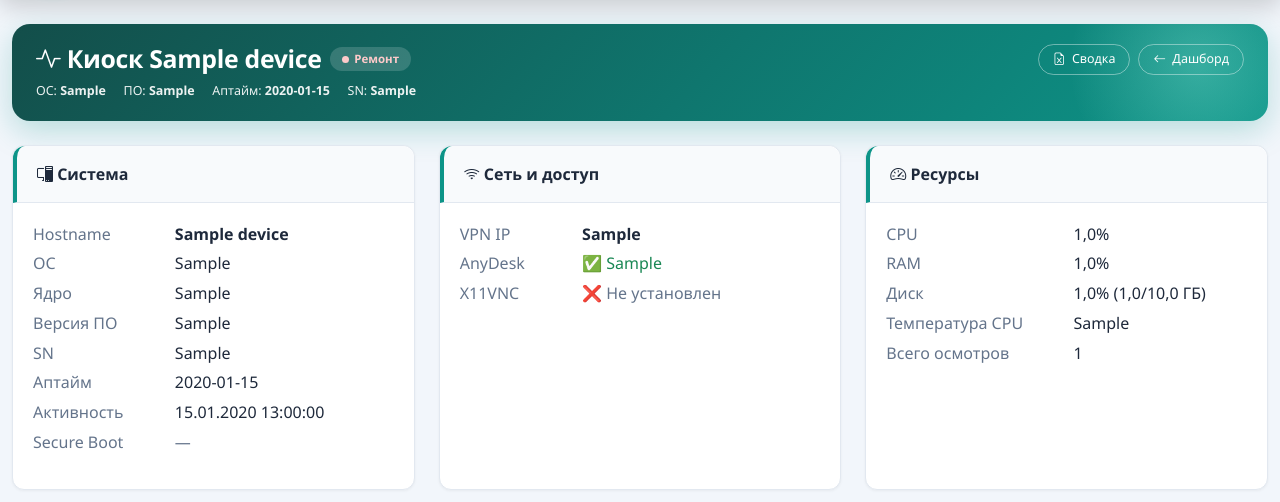
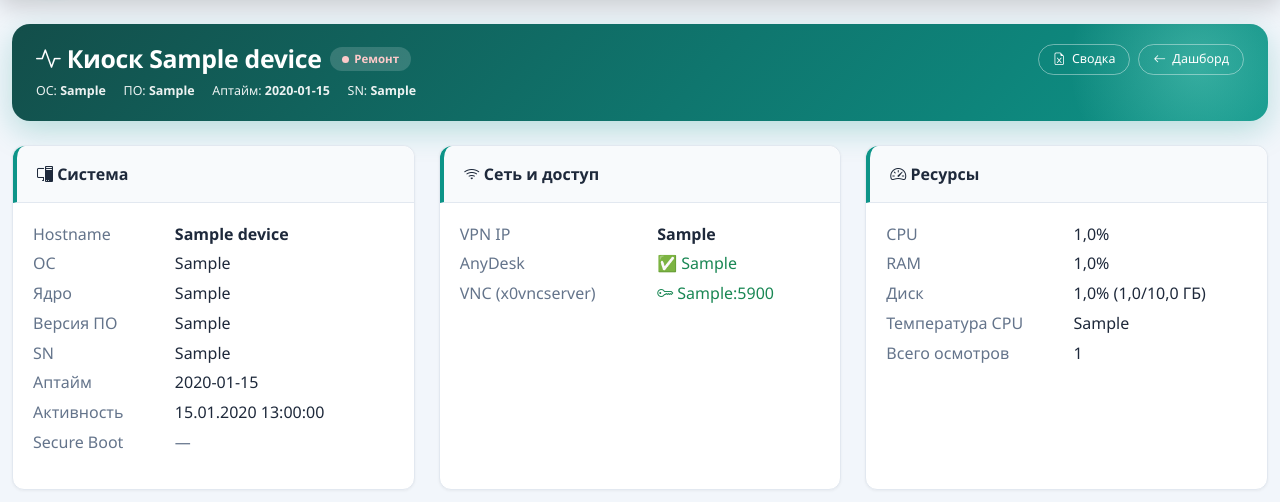
Before and after one commit to alekchiz/devicehub, a Django app: page /dashboard/device/1/detail/ in a window 1280 px wide. Shown: the part 72-574 px from the top of the page. Run offline with Django 5.2, Linux system fonts and the light colour scheme; tables that the repository leaves empty hold one stand-in row (values such as "Sample post"); some libraries are stand-ins or nearby versions.

Commit message:
Киоски: кнопка настройки VNC (x0vncserver) с флагом vnc_ready и бейджами

```diff
--- a/core/settings.py
+++ b/core/settings.py
@@ -106,6 +106,8 @@ MQTT_DAY_TOPICS = os.getenv('MQTT_DAY_TOPICS', 'pak/day,client/day')
 # Доступ по SSH к киоскам (используется в views.py)
 DEVICE_SSH_USER = os.getenv('DEVICE_SSH_USER', 'terminal')
 DEVICE_SSH_PASSWORD = os.getenv('DEVICE_SSH_PASSWORD', '')
+# Пароль VNC (x0vncserver) на ПАК. По умолчанию — стандартный SSH-пароль.
+DEVICE_VNC_PASSWORD = os.getenv('DEVICE_VNC_PASSWORD', DEVICE_SSH_PASSWORD)
 # Пароль sudo/root на ПАК, если он отличается от пароля входа по SSH.
 # Пустой — sudo выполняется паролем входа.
 DEVICE_SSH_SUDO_PASSWORD = os.getenv('DEVICE_SSH_SUDO_PASSWORD', '')
--- a/devices/admin.py
+++ b/devices/admin.py
@@ -32,7 +32,7 @@ class DeviceAdmin(admin.ModelAdmin):
     list_display = (
         'hostname', 'is_online', 'in_repair', 'vpn_ip', 'anydesk',
         'software', 'cpu_load', 'owner', 'client', 'location', 'last_updated',
-        'password_migrated',
+        'password_migrated', 'vnc_ready',
     )
     list_filter = ('owner', 'client', 'location', 'is_online', 'in_repair', 'broker')
     search_fields = ('hostname', 'vpn_ip', 'anydesk', 'sn', 'os')
--- a/devices/models.py
+++ b/devices/models.py
@@ -52,6 +52,7 @@ class Device(models.Model):
     exam_count = models.IntegerField(null=True, blank=True, verbose_name="Количество осмотров")
     ssh_password = models.CharField(max_length=100, blank=True, verbose_name="SSH пароль")
     password_migrated = models.BooleanField(default=False, verbose_name="Пароль мигрирован")
+    vnc_ready = models.BooleanField(default=False, verbose_name="VNC настроен")
     os = models.CharField(max_length=100, blank=True, verbose_name="ОС")
     ver = models.CharField(max_length=10, blank=True)
     secureboot = models.CharField(max_length=20, blank=True, verbose_name="Secure Boot")
--- a/devices/urls.py
+++ b/devices/urls.py
@@ -17,6 +17,7 @@ urlpatterns = [
     path('device/<int:pk>/start/', views.device_start, name='device_start'),
     path('device/<int:pk>/upload/', views.device_upload, name='device_upload'),
     path('device/<int:pk>/set-password/', views.device_set_password, name='device_set_password'),
+    path('device/<int:pk>/vnc-setup/', views.device_vnc_setup, name='device_vnc_setup'),
     path('device/<int:pk>/report/', views.export_device_report, name='export_device_report'),
     path('export/', views.export_devices_excel, name='export_devices'),
     path('export/history/', views.export_devices_history, name='export_devices_history'),
--- a/devices/views.py
+++ b/devices/views.py
@@ -246,6 +246,27 @@ def ssh_change_password(device, new_password):
         return False, result.stderr.strip() or 'Ошибка смены пароля'
     Device.objects.filter(pk=device.pk).update(password_migrated=True)
     return True, 'Пароль киоска изменён'
+
+
+def _ssh_vnc_setup(device, vnc_password):
+    """Настраивает x0vncserver на ПАК: кладёт пароль в .vnc/passwd и рестартит сервис."""
+    if not device or not device.vpn_ip or device.vpn_ip in ('0', 'N/A'):
+        return _SSHFailed('SSH: у киоска нет VPN IP')
+
+    def vnc_cmd(sudo_pwd):
+        es = sudo_pwd.replace("'", "'\\''")
+        ev = vnc_password.replace("'", "'\\''")
+        return ("mkdir -p /home/terminal/.vnc && "
+                "printf '%s\\n' '{sudo}' | LC_ALL=C sudo -S sh -c "
+                "\"printf '%s\\n' '{vnc}' | vncpasswd -f > /home/terminal/.vnc/passwd.new "
+                "&& chown terminal:terminal /home/terminal/.vnc/passwd.new "
+                "&& chmod 600 /home/terminal/.vnc/passwd.new "
+                "&& mv -f /home/terminal/.vnc/passwd.new /home/terminal/.vnc/passwd "
+                "&& systemctl restart x0vncserver.service\"").format(sudo=es, vnc=ev)
+
+    return _ssh_run(device.vpn_ip, None, _ssh_candidate_passwords(device),
+                    sudo_passwords=_ssh_sudo_passwords(device),
+                    sudo_cmd=vnc_cmd)
 
 @login_required
 def dashboard(request):
@@ -631,6 +652,28 @@ def device_set_password(request, pk):
                 messages.success(request, f'{device.hostname}: {msg}')
             else:
                 messages.error(request, f'{device.hostname}: {msg}')
+    return redirect('device_detail_page', pk=pk)
+
+
+@user_passes_test(is_admin)
+def device_vnc_setup(request, pk):
+    """Настраивает VNC (x0vncserver) на киоске по кнопке и ставит vnc_ready."""
+    device = get_object_or_404(Device, pk=pk)
+    if request.method == 'POST':
+        if not device.vpn_ip or device.vpn_ip in ('0', 'N/A'):
+            messages.error(request, f'{device.hostname}: нет VPN IP')
+            return redirect('device_detail_page', pk=pk)
+        vnc_pass = getattr(settings, 'DEVICE_VNC_PASSWORD', '') or settings.DEVICE_SSH_PASSWORD
+        if not vnc_pass:
+            messages.error(request, 'Не задан VNC-пароль (DEVICE_VNC_PASSWORD)')
+            return redirect('device_detail_page', pk=pk)
+        result = _ssh_vnc_setup(device, vnc_pass)
+        if result.returncode == 0:
+            Device.objects.filter(pk=device.pk).update(vnc_ready=True)
+            messages.success(request, f'{device.hostname}: VNC настроен (x0vncserver, порт 5900)')
+        else:
+            messages.warning(
+                request, f'{device.hostname}: {result.stderr.strip() or "ошибка настройки VNC"}')
     return redirect('device_detail_page', pk=pk)
 
 
--- a/templates/devices/dashboard.html
+++ b/templates/devices/dashboard.html
@@ -211,6 +211,7 @@
                         <span class="hostname text-truncate" style="min-width:0;">{{ device.hostname }}</span>
                         {% if not device.is_standard %}<span class="ns-badge"><i class="bi bi-stars"></i> Новый</span>{% endif %}
                         {% if device.password_migrated %}<span class="ns-badge" style="background:#1f9d55;color:#fff;" title="Пароль обновлён"><i class="bi bi-key"></i></span>{% endif %}
+                        {% if device.vnc_ready %}<span class="ns-badge" style="background:#0ea5e9;color:#fff;" title="VNC настроен"><i class="bi bi-eye"></i></span>{% endif %}
                     </div>
                     <div class="d-flex align-items-center gap-1">
                         <span class="badge-soft {% if device.in_repair %}repair{% elif device.is_online %}online{% else %}offline{% endif %}"
--- a/templates/devices/device_detail_page.html
+++ b/templates/devices/device_detail_page.html
@@ -85,12 +85,12 @@
                         </td>
                     </tr>
                     <tr>
-                        <td class="text-muted">X11VNC</td>
+                        <td class="text-muted">VNC (x0vncserver)</td>
                         <td>
-                            {% if device.x11vnc == '✅' or device.x11vnc == 'installed' %}
-                                <span class="text-success">✅ Установлен</span>
+                            {% if device.vpn_ip and device.vpn_ip != '0' and device.vpn_ip != 'N/A' %}
+                                <span class="text-success"><i class="bi bi-key"></i> {{ device.vpn_ip }}:5900</span>
                             {% else %}
-                                <span class="text-muted">❌ Не установлен</span>
+                                <span class="text-muted">—</span>
                             {% endif %}
                         </td>
                     </tr>
@@ -128,16 +128,30 @@
                 <a href="ssh://terminal@{{ device.vpn_ip }}" class="btn btn-outline-success btn-sm me-2">
                     <i class="bi bi-terminal"></i> SSH
                 </a>
+                {% if device.password_migrated %}
+                <span class="ns-badge" style="background:#1f9d55;color:#fff;vertical-align:middle;"
+                      title="SSH-пароль стандартный (Pochta@medQaZ)"><i class="bi bi-key"></i></span>
+                {% endif %}
                 {% if device.anydesk and device.anydesk != '0' and device.anydesk != 'N/A' and device.anydesk != 'not_installed' %}
                 <a href="anydesk:{{ device.anydesk }}" class="btn btn-outline-primary btn-sm me-2">
                     <i class="bi bi-display"></i> AnyDesk
                 </a>
                 {% endif %}
-                {% if device.x11vnc == '✅' or device.x11vnc == 'installed' %}
-                <button class="btn btn-outline-info btn-sm me-2"
-                        onclick="navigator.clipboard.writeText('{{ device.vpn_ip }}');alert('IP {{ device.vpn_ip }} скопирован. Вставьте в VNC Viewer.');">
-                    <i class="bi bi-eye"></i> VNC
-                </button>
+                <a href="vnc://{{ device.vpn_ip }}:5900" class="btn btn-outline-info btn-sm me-2"
+                   title="Открыть в VNC Viewer (x0vncserver, порт 5900)">
+                    <i class="bi bi-eye"></i> VNC (x0vncserver)
+                </a>
+                <span class="ns-badge" style="vertical-align:middle;" title="VNC порт 5900"><i class="bi bi-key"></i> 5900</span>
+                <form method="post" action="{% url 'device_vnc_setup' device.pk %}" class="d-inline-block me-2"
+                      onsubmit="return confirm('Настроить VNC (x0vncserver) на {{ device.hostname }}?');">
+                    {% csrf_token %}
+                    <button type="submit" class="btn btn-outline-info btn-sm"><i class="bi bi-gear"></i> Настроить VNC</button>
+                </form>
+                {% if device.vnc_ready %}
+                <span class="ns-badge" style="background:#1f9d55;color:#fff;vertical-align:middle;"
+                      title="VNC настроен (x0vncserver, порт 5900)"><i class="bi bi-key"></i> VNC ✓</span>
+                {% else %}
+                <span class="ns-badge" style="vertical-align:middle;" title="VNC ещё не настроен"><i class="bi bi-key"></i></span>
                 {% endif %}
                 <a href="{% url 'device_reboot' device.pk %}" class="btn btn-outline-danger btn-sm me-2"
                    onclick="return confirm('Перезагрузить {{ device.hostname }}?')">
```
Also changed, not shown: client/x11vnc_setup.py (+5 -6 lines), devices/tests.py (+25 -0 lines), devices/migrations/0016_device_vnc_ready.py (added).
